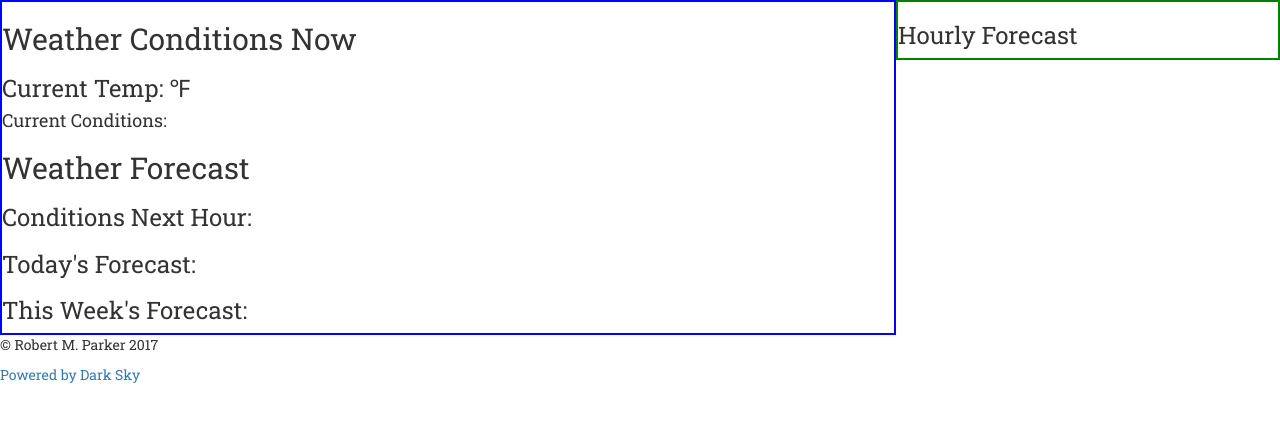
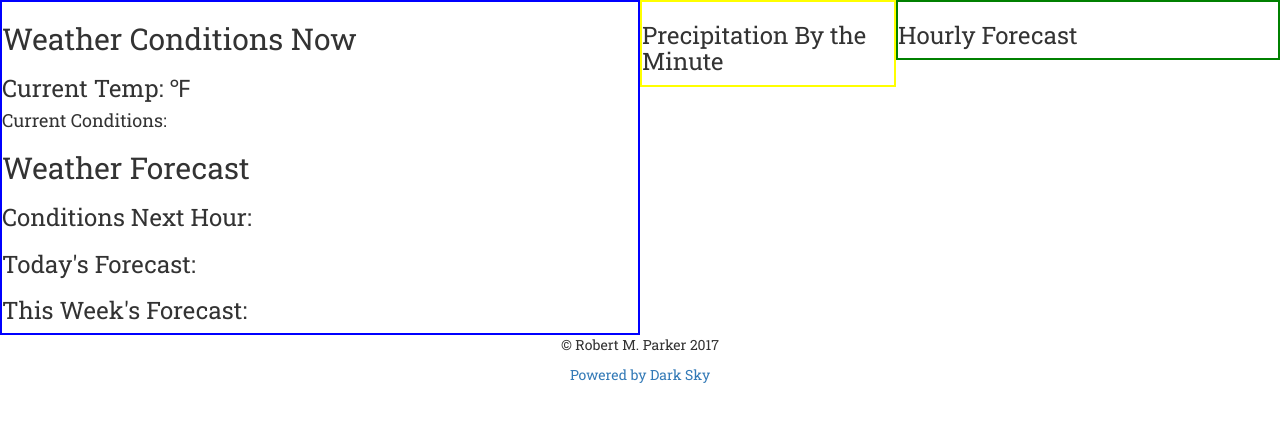
Before and after one commit to rparker24/WeatherApp, a website: page public/index.html in a window 1280 px wide. Drawn offline with nearby package versions, Linux system fonts and the light colour scheme; no server answers.

Commit message:
add 'precipitation by the minute'

```diff
--- a/public/app.js
+++ b/public/app.js
@@ -6,6 +6,7 @@ $(document).ready(function() {
     $('#next-hour-forecast').html(data.minutely.summary);
     $('#today-forecast').html(data.hourly.summary);
     $('#week-forecast').html(data.daily.summary);
+
     for (i = 1; i < data.daily.data.length; i++) {
       if (i > 1) {
         var dayOfWeek = moment.unix(data.currently.time + (i * 86400)).format("dddd");
@@ -20,5 +21,11 @@ $(document).ready(function() {
       var info = data.hourly.data[i];
       $('#hourly-list').append("<li><h4>" + moment.unix(info.time).format("ddd, hA") + "</h4><h6>" + "Summary: " + info.summary + "</h6><p>Temp: " + Math.round(info.temperature) + "&#8457;</p></li>");
     }
+
+    for (i = 0; i < 12; i++) {
+      // limited to 12 results, to display all available switch 12 with data.minutely.data.length
+      var minInfo = data.minutely.data[i];
+      $('#minutely-list').append("<li><p>Time: " + moment.unix(minInfo.time).format("h:mm A") + "</p><p>Chance of Precipitation: " + minInfo.precipProbability + "%</p></li>");
+    }
   });
 });
--- a/public/css/master.css
+++ b/public/css/master.css
@@ -3,9 +3,15 @@
 }
 
 .weather-forecast {
-  width: 70%;
+  width: 50%;
   float: left;
   border: 2px solid blue;
+}
+
+.minutely-forecast {
+  width: 20%;
+  float: left;
+  border: 2px solid yellow;
 }
 
 .hourly-forecast {
@@ -16,4 +22,5 @@
 
 footer {
   clear: both;
+  text-align: center;
 }
--- a/public/index.html
+++ b/public/index.html
@@ -26,12 +26,16 @@
         <ul id="week-daily-forecast"></ul>
       </div>
     </div>
+    <div class="minutely-forecast">
+      <h3>Precipitation By the Minute</h3>
+      <ul id="minutely-list"></ul>
+    </div>
     <div class="hourly-forecast">
       <h3>Hourly Forecast</h3>
-      <ul id="hourly-list">
-
-      </ul>
+      <ul id="hourly-list"></ul>
     </div>
+    <br>
+    <br>
     <footer>
       <p>&copy Robert M. Parker 2017</p>
       <p><a href="https://darksky.net/poweredby/">Powered by Dark Sky</a></p>
```
